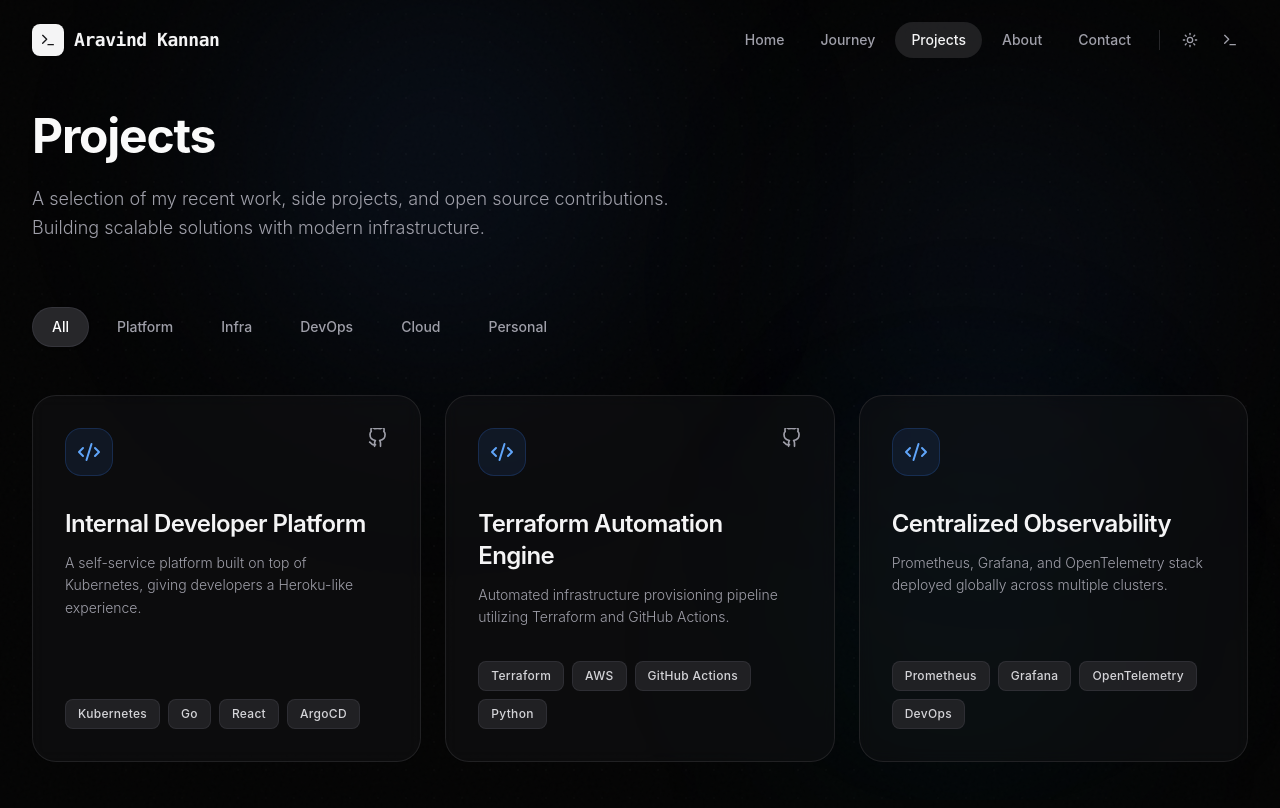
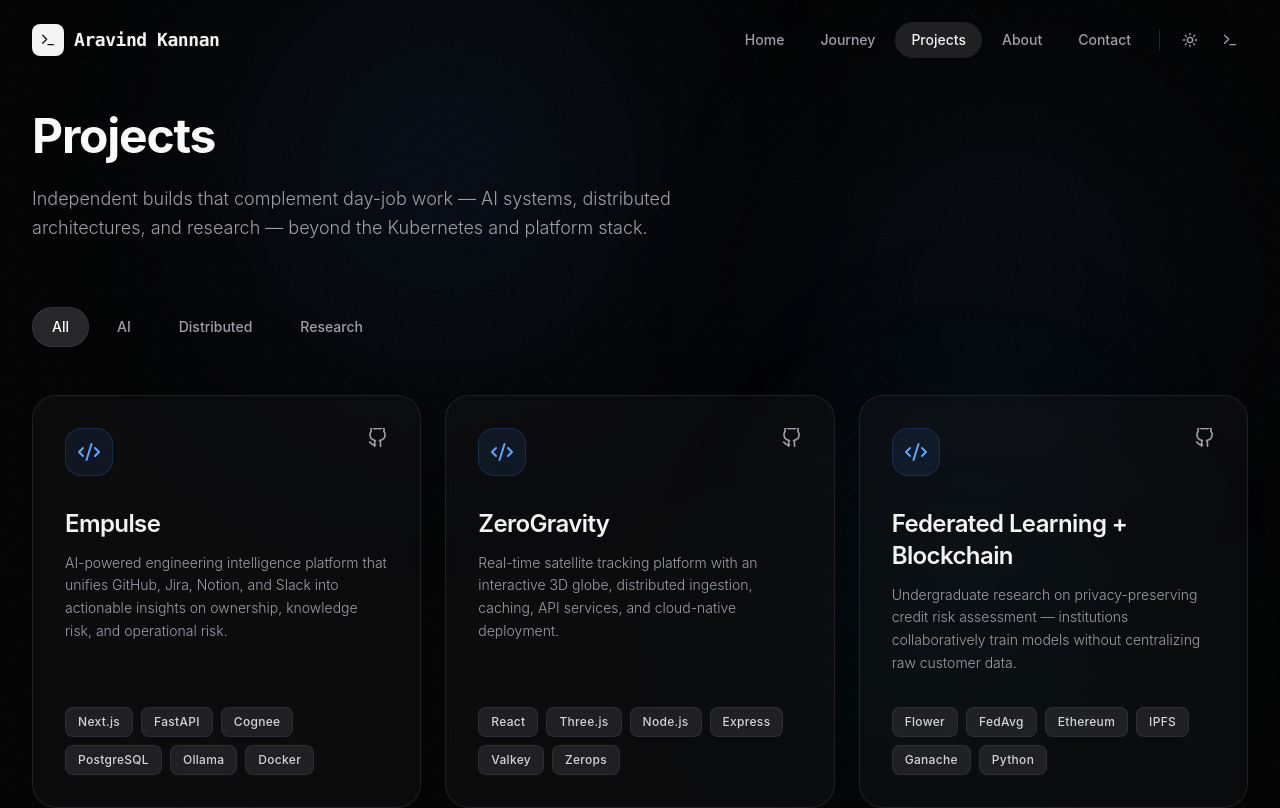
Before and after one commit to Aravind-Kannan/Aravind-Kannan.github.io, a React (Vite) app: page /projects in a window 1280 px wide. Shown: the top 808 px of the page. Built offline with nearby package versions, Linux system fonts and the light colour scheme.

Commit message:
:sparkles: feat: update journey and projects data with new roles, projects, and descriptions

```diff
--- a/src/data/journey.ts
+++ b/src/data/journey.ts
@@ -8,31 +8,83 @@ export interface Milestone {
 
 export const journey: Milestone[] = [
   {
-    id: "m4",
-    date: "2024 - Present",
-    title: "Software Engineer",
-    description: "Designing and building scalable developer platforms and Kubernetes infrastructure. Focused on automation, GitOps, and platform engineering.",
+    id: "zuora-se3",
+    date: "Nov 2025 – Present",
+    title: "Software Engineer III — Zuora",
+    description:
+      "Owning Mediation infrastructure and platform work for consumption-based billing: multi-cluster Flink, self-service S3 connectivity, environment migrations onto shared Zuora infrastructure, and growing architecture and on-call ownership.",
     category: "career",
   },
   {
-    id: "m3",
-    date: "2023",
-    title: "Certified Kubernetes Administrator (CKA)",
-    description: "Achieved the CKA certification, solidifying my knowledge in cluster administration and troubleshooting.",
-    category: "certification",
-  },
-  {
-    id: "m2",
-    date: "2021 - 2024",
-    title: "Software Engineer",
-    description: "Developed microservices, migrated legacy applications to the cloud, and established CI/CD pipelines.",
+    id: "zuora-se2",
+    date: "May 2024 – Nov 2025",
+    title: "Software Engineer II — Zuora",
+    description:
+      "Joined via the Togai acquisition. Led the Togai → Zuora infrastructure migration with near-zero downtime, and designed a Java Spring SPI to expose ClickHouse data to Zuora's central reporting service.",
     category: "career",
   },
   {
-    id: "m1",
-    date: "2020",
-    title: "Graduated University",
-    description: "B.S. in Computer Science. Discovered a passion for distributed systems and linux.",
+    id: "togai-se",
+    date: "Jul 2023 – May 2024",
+    title: "Software Engineer — Togai",
+    description:
+      "Shifted from product/backend into infrastructure and developer tooling: Dockerized services, EKS migration with Terraform/Helm, built an Apps/Flows migrator, added Google/Microsoft OAuth, and supported large customers including Cirrus.",
+    category: "career",
+  },
+  {
+    id: "graduation",
+    date: "May 2023",
+    title: "B.E. Computer Science — SSN",
+    description:
+      "Graduated with a B.E. in Computer Science and Engineering (GPA 9.59). Thesis explored federated learning with blockchain for privacy-preserving credit risk assessment.",
     category: "life",
-  }
+  },
+  {
+    id: "togai-intern",
+    date: "Jan 2023 – Jun 2023",
+    title: "Software Engineering Intern — Togai",
+    description:
+      "Joined early-stage Togai on Marketplace and backend product work — Apps/Flows for Stripe, Razorpay, and Paystack, plus go-live support for the first customer.",
+    category: "career",
+  },
+  {
+    id: "pupilfirst-ta",
+    date: "Sep 2022 – Jan 2023",
+    title: "Teaching Assistant — Pupilfirst (AICTE LITE)",
+    description:
+      "Invited back after the Global Digital Corps fellowship. Supported hundreds of students on WD101/WD201 — reviewing assignments and capstones, spotting gaps, and coaching Node.js/web skills.",
+    category: "learning",
+  },
+  {
+    id: "sih-2022",
+    date: "2022",
+    title: "Smart India Hackathon Winner",
+    description:
+      "Won Smart India Hackathon 2022 — a strong early signal of shipping under pressure with a team.",
+    category: "project",
+  },
+  {
+    id: "citi",
+    date: "May 2022 – Jul 2022",
+    title: "Summer Analyst — Citi",
+    description:
+      "Built pieces of a Python + PySpark reporting/validation framework for monthly migration of ~1B KYC records from Oracle to EAP — cutting a multi-week ops process down to hours with automated stakeholder reports.",
+    category: "career",
+  },
+  {
+    id: "coronasafe",
+    date: "Jan 2022 – Apr 2022",
+    title: "Student Fellow — Coronasafe / Global Digital Corps",
+    description:
+      "Selected among the top 40 from ~48,385 applicants. Hands-on JavaScript/Node.js fellowship; individual capstone was Arike, a palliative healthcare application.",
+    category: "learning",
+  },
+  {
+    id: "caterpillar",
+    date: "Aug 2021 – Oct 2022",
+    title: "Software Engineering Consultant — Caterpillar",
+    description:
+      "Built an Ionic Android/iOS PoC for on-device full-text search over technical docs with SQLite — aimed at construction-site engineers with limited connectivity. Received formal recognition for completion.",
+    category: "career",
+  },
 ];
--- a/src/data/projects.ts
+++ b/src/data/projects.ts
@@ -15,41 +15,67 @@ export interface Project {
 
 export const projects: Project[] = [
   {
-    id: "k8s-platform",
-    title: "Internal Developer Platform",
-    description: "A self-service platform built on top of Kubernetes, giving developers a Heroku-like experience.",
+    id: "empulse",
+    title: "Empulse",
+    description:
+      "AI-powered engineering intelligence platform that unifies GitHub, Jira, Notion, and Slack into actionable insights on ownership, knowledge risk, and operational risk.",
     longDescription: [
-      "Built a complete internal developer platform from scratch.",
-      "Integrates with existing CI/CD pipelines to provide seamless deployments."
+      "Built for the Cognee Hackathon as an engineering intelligence platform.",
+      "Unifies GitHub, Jira, Notion, and Slack into a tenant-scoped knowledge graph.",
+      "Surfaces employee/organizational risk, knowledge concentration, architectural single points of failure, technical ownership, incident context, and exit/handover needs.",
+      "Modules include Employee Risk Assessment, Knowledge Risk Assessment, Incident Investigation, Exit Handover, Engineering Manager Cockpit, integrations, org chart, and onboarding.",
     ],
-    tags: ["Kubernetes", "Go", "React", "ArgoCD"],
-    category: "Platform",
-    github: "https://github.com",
-    problem: "Developers were spending too much time figuring out Helm charts and infrastructure.",
-    solution: "A unified CLI and Dashboard that abstracts Kubernetes configurations behind a simple service definition.",
-    architecture: "React frontend, Go backend interacting with Kubernetes API, FluxCD for GitOps.",
+    tags: ["Next.js", "FastAPI", "Cognee", "PostgreSQL", "Ollama", "Docker"],
+    category: "AI",
+    github: "https://github.com/Aravind-Kannan/empulse",
+    problem:
+      "Engineering orgs scatter ownership, incident context, and knowledge across GitHub, Jira, Notion, and Slack — making risk and handover hard to see.",
+    solution:
+      "A multi-tenant platform that maps identities across tools, syncs engineering data into a structured knowledge graph, and turns that context into risk, ownership, and incident insights.",
+    architecture:
+      "Next.js 15 + React 19 frontend; FastAPI + SQLAlchemy backend; PostgreSQL 16 with Cognee knowledge graph/vector layer (Neo4j / Kuzu / LanceDB); Ollama (llama3.2, nomic-embed-text); JWT and optional Google/GitHub OAuth; Docker deployment.",
   },
   {
-    id: "infra-provisioning",
-    title: "Terraform Automation Engine",
-    description: "Automated infrastructure provisioning pipeline utilizing Terraform and GitHub Actions.",
+    id: "zero-gravity",
+    title: "ZeroGravity",
+    description:
+      "Real-time satellite tracking platform with an interactive 3D globe, distributed ingestion, caching, API services, and cloud-native deployment.",
     longDescription: [
-      "Set up structured Terraform modules and automated via CI/CD for consistent environment creation."
+      "Built for the WeMakeDevs × Zerops Hackathon.",
+      "Tracks satellite positions, orbital paths, ground stations, telemetry, and astronaut information with search and filtering.",
+      "Separates ingestion, cache, API, and frontend into independently deployable services.",
     ],
-    tags: ["Terraform", "AWS", "GitHub Actions", "Python"],
-    category: "Infra",
-    github: "https://github.com",
+    tags: ["React", "Three.js", "Node.js", "Express", "Valkey", "Zerops"],
+    category: "Distributed",
+    github: "https://github.com/Aravind-Kannan/zero-gravity",
+    problem:
+      "Live satellite and crew data arrives from external APIs and needs fast, reliable presentation without hammering upstream sources on every request.",
+    solution:
+      "A service-separated architecture: an ingestor polls and normalizes external data into Valkey, an Express API reads the cache and runs orbital propagation, and a React/Three.js frontend renders an interactive 3D globe.",
+    architecture:
+      "CelesTrak / Open Notify → Node.js ingestion (~30s poll) → Valkey 7.2 cache (~300s TTLs) → Express API → Vite + React + react-globe.gl / Three.js frontend. Each service has independent Zerops configuration.",
   },
   {
-    id: "observability-stack",
-    title: "Centralized Observability",
-    description: "Prometheus, Grafana, and OpenTelemetry stack deployed globally across multiple clusters.",
+    id: "fl-blockchain",
+    title: "Federated Learning + Blockchain",
+    description:
+      "Undergraduate research on privacy-preserving credit risk assessment — institutions collaboratively train models without centralizing raw customer data.",
     longDescription: [
-      "Created a centralized monitoring platform handling millions of metrics per minute."
+      "An integration of federated learning with blockchain for credit risk assessment.",
+      "Explores collaborative model training across institutions while keeping raw customer data local.",
+      "Uses Flower/FedAvg for federated training and Ethereum smart contracts plus IPFS hashes for model integrity metadata.",
+      "Evaluated against centralized training on Lending Club and credit-limit datasets.",
     ],
-    tags: ["Prometheus", "Grafana", "OpenTelemetry", "DevOps"],
-    category: "DevOps",
+    tags: ["Flower", "FedAvg", "Ethereum", "IPFS", "Ganache", "Python"],
+    category: "Research",
+    github: "https://github.com/Aravind-Kannan/credit-risk-assessment-fl-blockchain",
+    problem:
+      "Financial institutions want stronger credit models but cannot freely centralize sensitive customer data.",
+    solution:
+      "Federated training across bank/nodes with blockchain-backed model hash verification so collaborators share learning signals without sharing raw records.",
+    architecture:
+      "Flower + FedAvg for federated training; Ganache/Remix/Ethereum (Sepolia) smart contracts (Model, HashStorageLocal/Global, FederatedLearning); H5 models with IPFS hashes for integrity tracking.",
   },
 ];
 
-export const projectCategories = ["All", "Platform", "Infra", "DevOps", "Cloud", "Personal"];
+export const projectCategories = ["All", "AI", "Distributed", "Research"];
--- a/src/pages/Journey.tsx
+++ b/src/pages/Journey.tsx
@@ -14,7 +14,8 @@ export default function Journey() {
             My Journey
           </h1>
           <p className="text-base sm:text-lg text-zinc-600 dark:text-zinc-400 leading-relaxed font-light">
-            A timeline of my career, learning, and fundamental milestones.
+            Backend and product engineering → integrations and workflows → infrastructure
+            and platforms → developer tooling → distributed data processing at Zuora.
           </p>
         </header>
 
--- a/src/pages/Projects.tsx
+++ b/src/pages/Projects.tsx
@@ -66,8 +66,8 @@ export default function Projects() {
               Projects
             </h1>
             <p className="text-base sm:text-lg text-zinc-600 dark:text-zinc-400 leading-relaxed font-light max-w-2xl">
-              A selection of my recent work, side projects, and open source contributions.
-              Building scalable solutions with modern infrastructure.
+              Independent builds that complement day-job work — AI systems, distributed
+              architectures, and research — beyond the Kubernetes and platform stack.
             </p>
           </Reveal>
         </header>
```
